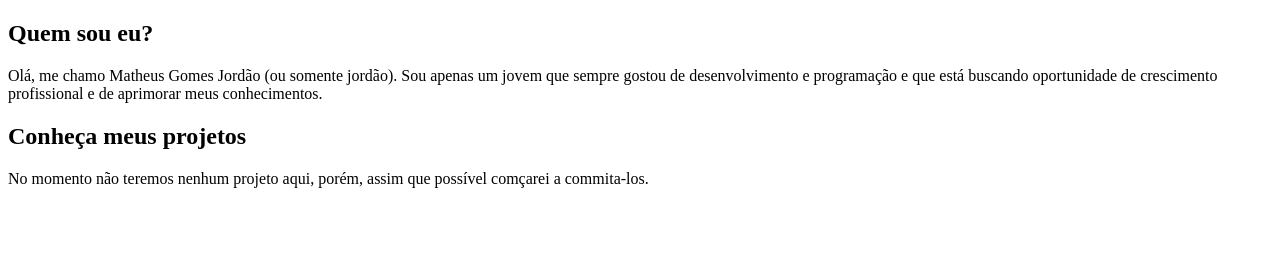
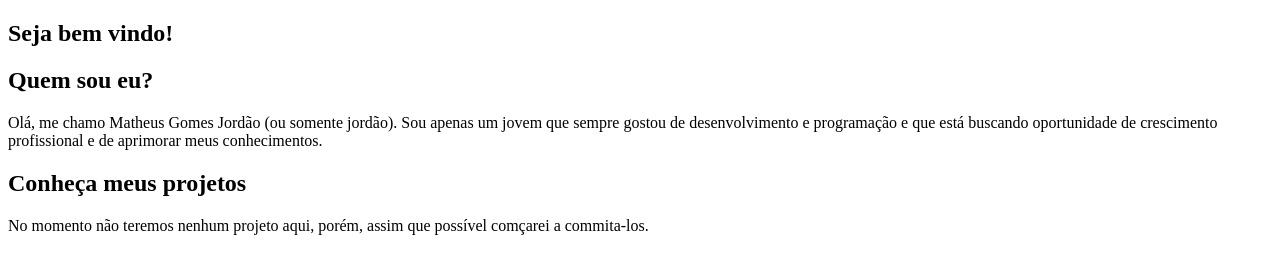
Before and after one commit to mjordao/_site-teste, a plain HTML site: page index.html in a window 1280 px wide. Drawn offline with Linux system fonts and the light colour scheme.

Commit message:
Atualização conteudo

```diff
--- a/index.html
+++ b/index.html
@@ -9,7 +9,8 @@
     <main>
         <header>
             <article>
-            <h1>Quem sou eu?</h1>
+                <h1>Seja bem vindo!</h1>
+            <h2>Quem sou eu?</h2>
             <p>Olá, me chamo Matheus Gomes Jordão (ou somente jordão). Sou apenas um jovem que sempre gostou de desenvolvimento e programação e que está buscando oportunidade de crescimento profissional e de aprimorar meus conhecimentos.</p>
             </article>
             <article>
```
